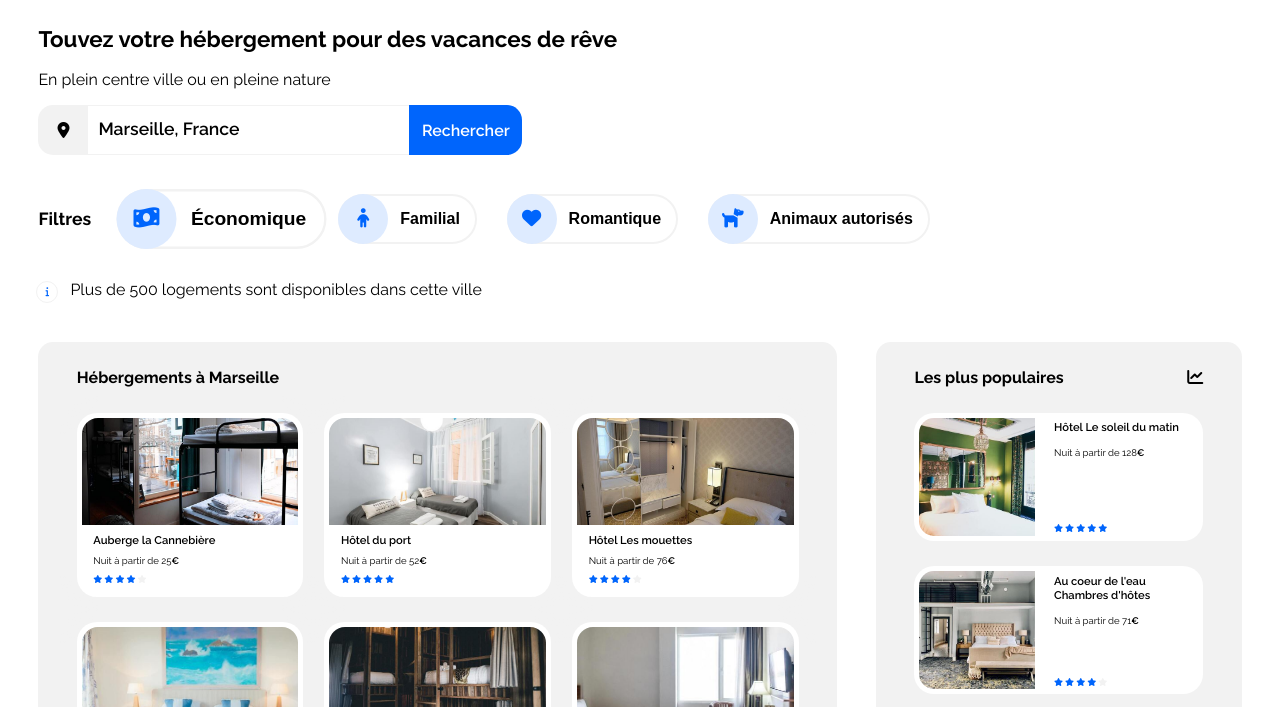
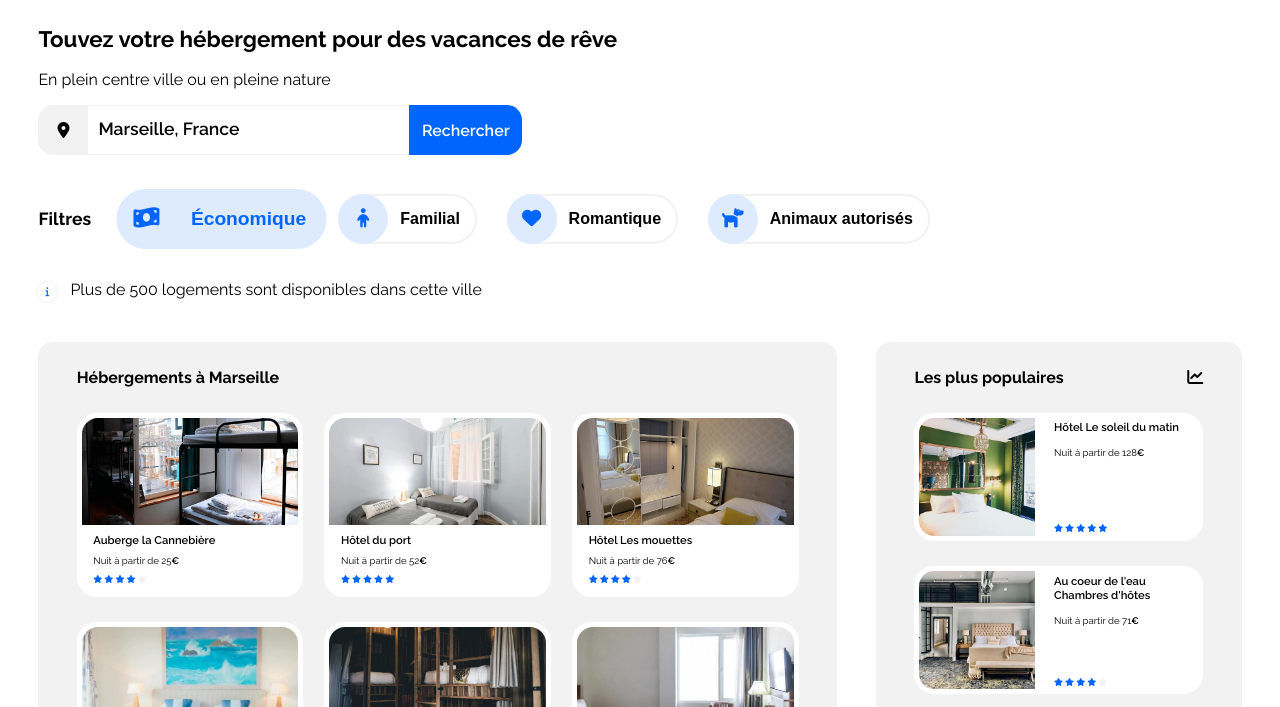
Before and after one commit to davidguerradsc/DavidGuerraDaSilvaCravo_2_23032021, a plain HTML site: page index.html in a window 1280 px wide. In both pictures the pointer is over the button "Économique". Shown: the part 93-800 px from the top of the page. Drawn offline with Linux system fonts and the light colour scheme.

Commit message:
change filter button
changement de l'apparence du bouton filtre

```diff
--- a/Assets/css/large-style.css
+++ b/Assets/css/large-style.css
@@ -109,6 +109,9 @@ nav {
 }
 
 .bouton-filtre:hover {
+    background-color: var(--color-secondary);
+    color: var(--color-primary);
+    border: 2px solid var(--color-secondary);
     cursor: pointer;
     transform: scale(1.2, 1.2);
     transition: 0.5s;
--- a/Assets/css/style.css
+++ b/Assets/css/style.css
@@ -161,11 +161,13 @@ header {
 
 .bouton-filtre {
     background-color: transparent;
+    border-radius: 50px;
     font-weight: bold;
     border: none;
     padding: 0;
     margin-bottom: 4vw;
     margin-right: 4vw;
+    border: 2px solid var(--background-color);
 }
 
 .icon-filtre {
@@ -183,7 +185,7 @@ header {
 }
 
 .filtre-value {
-    border: 2px solid var(--background-color);
+    /* border: 2px solid var(--background-color); */
     border-radius: 50px;
     height: 36px;
     padding-right: 15px;
```
Also changed, not shown: index.html (+5 -0 lines).
